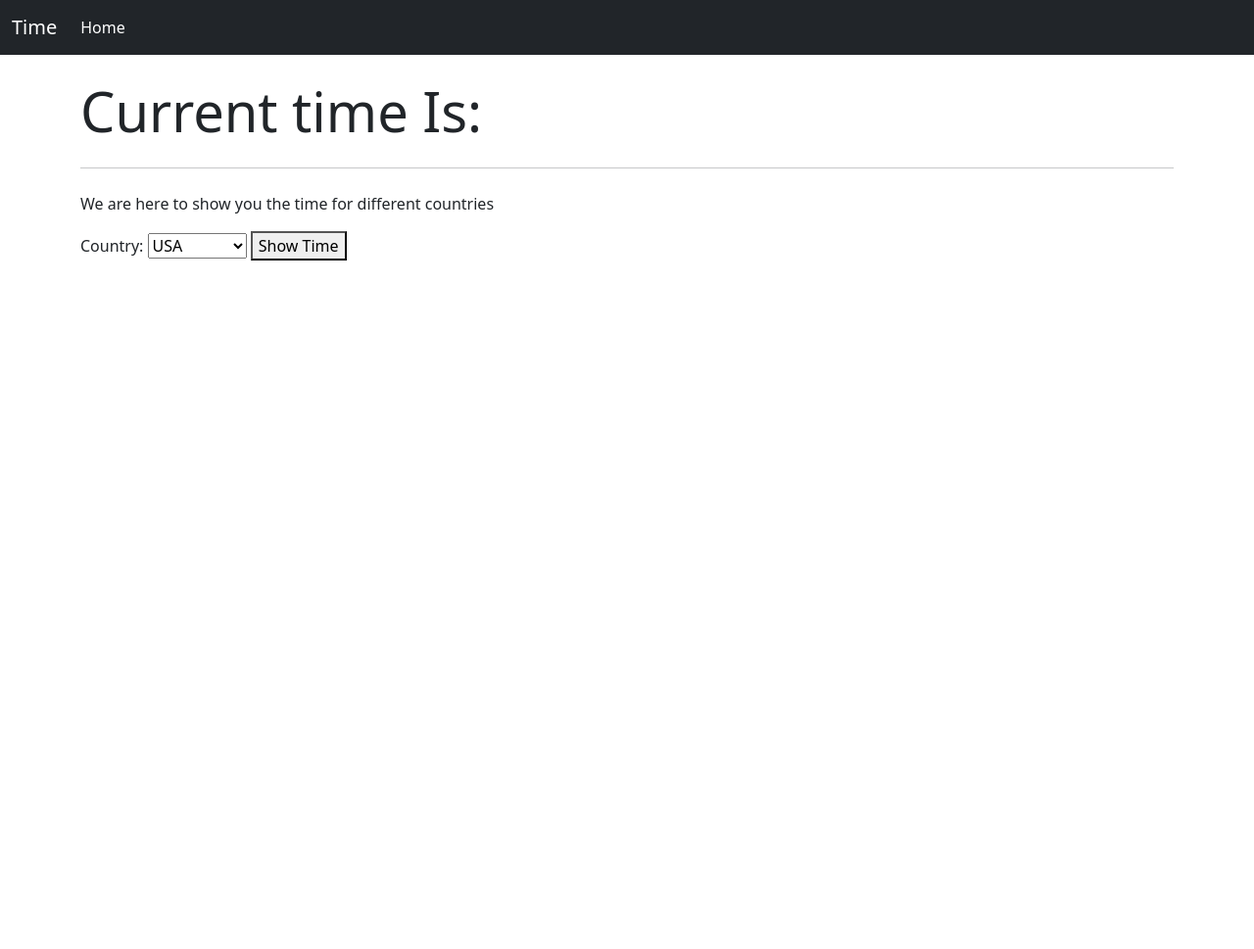
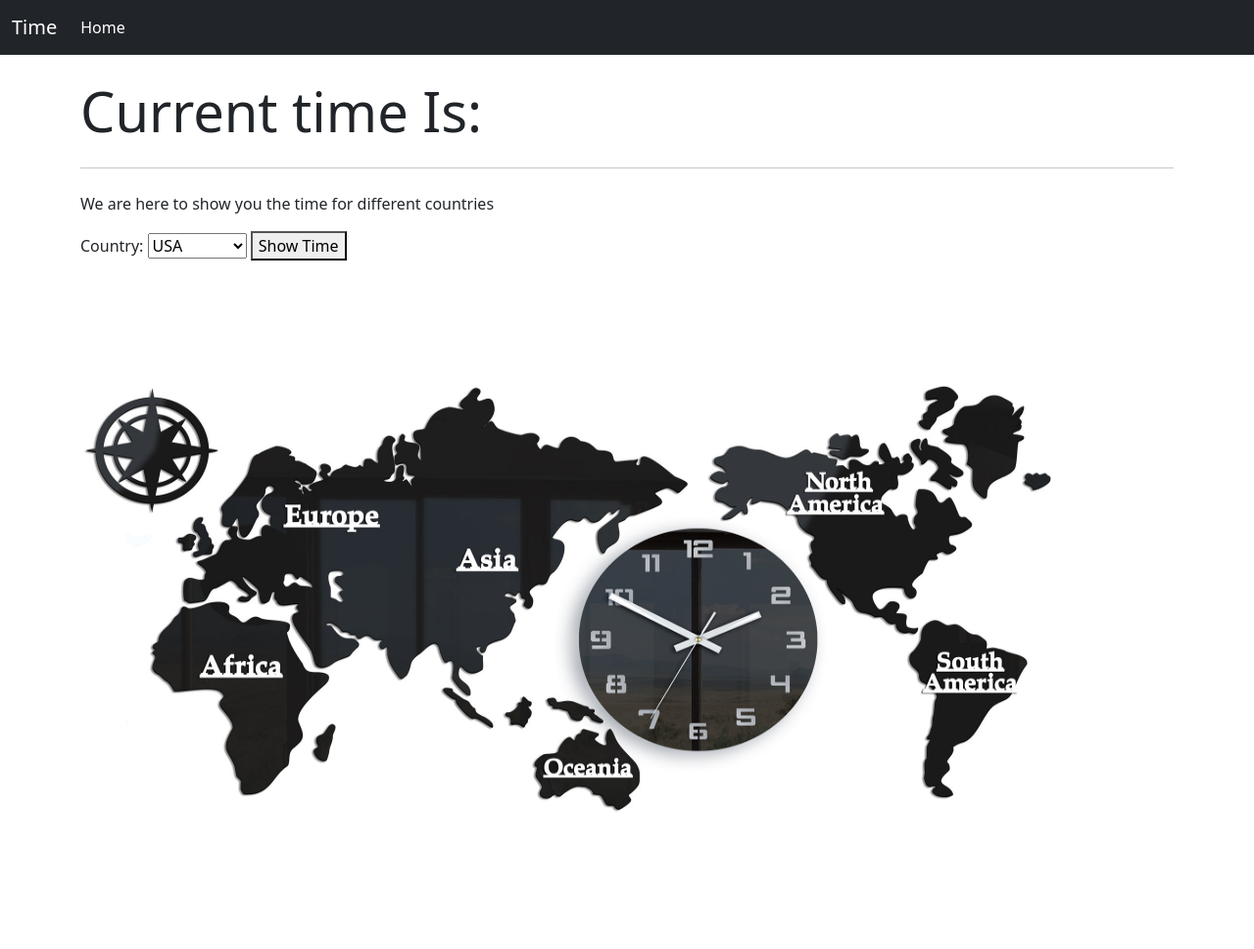
Before and after one commit to RohanSadawarte43/World-Clock, a plain HTML site: page index.html in a window 1280 px wide. Shown: the whole page at 98% size. Before the commit the page ends 800 px from the top, so only its background shows below. Drawn offline with nearby package versions, Linux system fonts and the light colour scheme.

Commit message:
added image

```diff
--- a/index.html
+++ b/index.html
@@ -92,10 +92,10 @@
           <option value="sl">Shri Lanka</option>
           <option value="aus">Australia</option>
         </select>
-
         <button type="button" onclick="checkInterval()">Show Time</button>
       </div>
     </div>
+    <img src="wc.jpg" height="700" width="1000">
   </div>
   <!-- Optional JavaScript; choose one of the two! -->
 
```
Also changed, not shown: wc.jpg (added).
